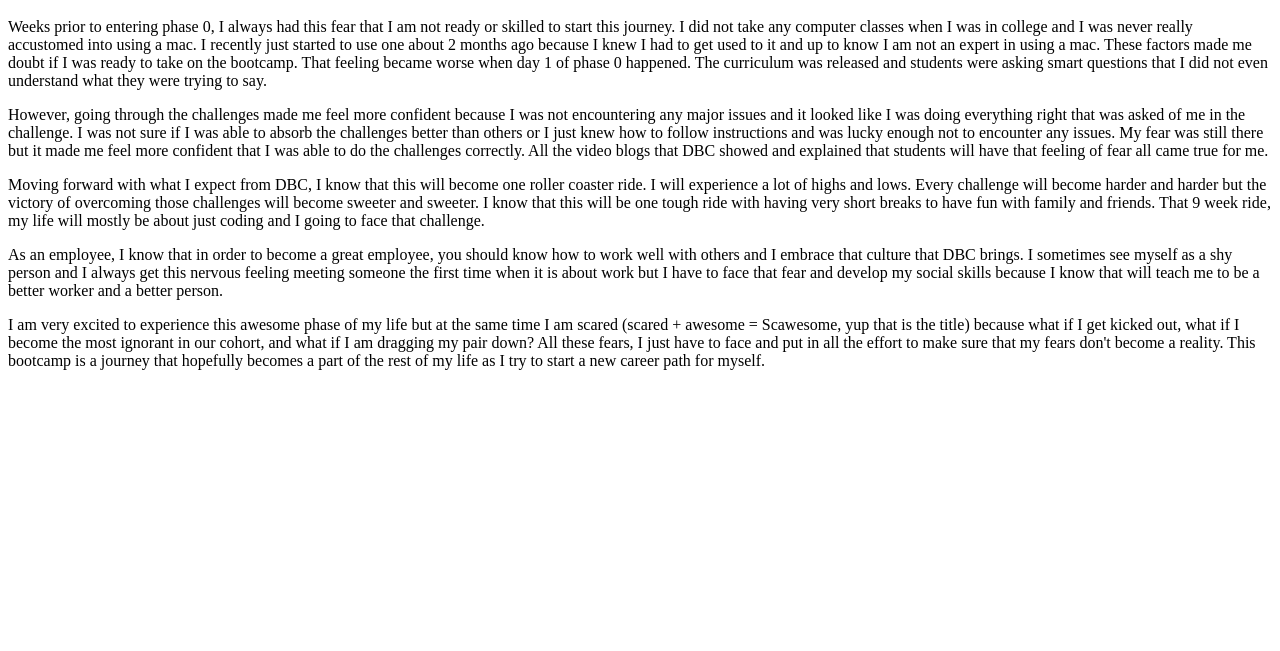
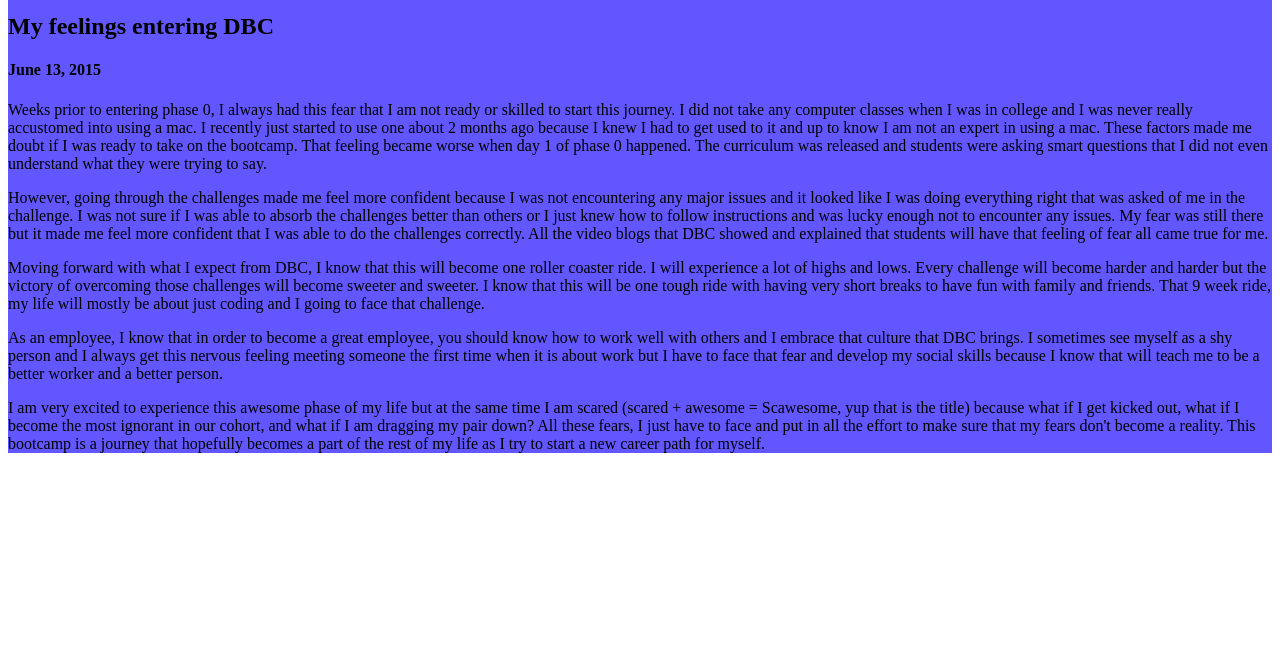
Before and after one commit to gabrielfirmacion/gabrielfirmacion.github.io, a plain HTML site: page blog/c1-chefs-kitchen.html in a window 1280 px wide. Shown: the part 149-800 px from the top of the page. Drawn offline with Linux system fonts and the light colour scheme; files that its build step writes are made by us from their sources.

Commit message:
put css on current blogs

```diff
--- a/blog/c1-chefs-kitchen.html
+++ b/blog/c1-chefs-kitchen.html
@@ -2,7 +2,7 @@
 <head>
   <title>DBC culture, My 2nd Blog</title>
   <meta charset="UTF-8">
-  <link rel="stylesheet" type="text/css" href="your-stylesheet-link-here.css">
+  <link rel="stylesheet" type="text/css" href="stylesheets/default.css">
 </head>
 
 <main>
```
Also changed, not shown: blog/t1-git-blog.html (+1 -1 lines).
